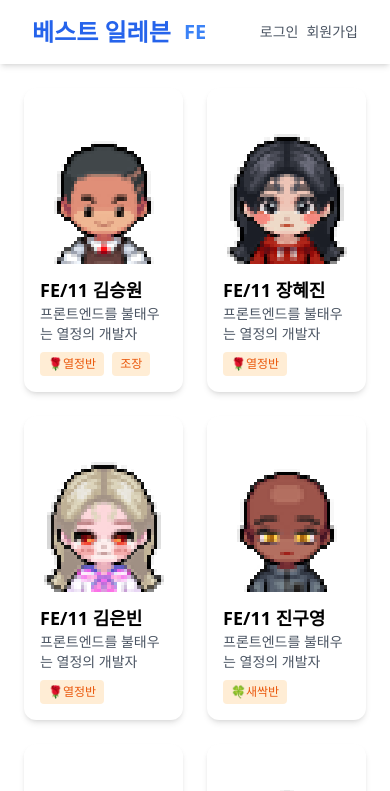
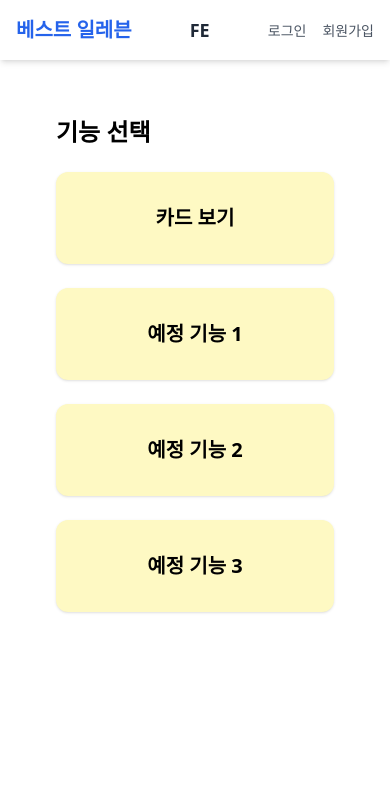
Before and after one commit to people9953/oz-11, a React (Vite) app: page / in a window 390 px wide. Shown: the top 791 px of the page. Built offline with nearby package versions, Linux system fonts and the light colour scheme.

Commit message:
feat:홈 페이지 생성 및 기능 페이지 라우팅 연결

```diff
--- a/src/App.jsx
+++ b/src/App.jsx
@@ -1,7 +1,11 @@
 import { BrowserRouter, Routes, Route } from "react-router-dom";
-import Layout from "./components/Layout";
+import Layout from "./pages/Layout";
 import Home from "./pages/Home";
-import Detail from "./pages/Detail";
+import Main from "./pages/Main";
+import Plan1 from "./pages/Plan1";
+import Plan2 from "./pages/Plan2";
+import Plan3 from "./pages/Plan3";
+import SearchResult from "./pages/SearchResult";
 
 function App() {
   return (
@@ -9,7 +13,11 @@ function App() {
       <Routes>
         <Route element={<Layout />}>
           <Route path="/" element={<Home />} />
-          <Route path="/detail/:id" element={<Detail />} />
+          <Route path="/cards" element={<Main />} />
+          <Route path="/plan1" element={<Plan1 />} />
+          <Route path="/plan2" element={<Plan2 />} />
+          <Route path="/plan3" element={<Plan3 />} />
+          <Route path="/search" element={<SearchResult />} />
         </Route>
       </Routes>
     </BrowserRouter>
--- a/src/components/Layout.jsx
+++ /dev/null
@@ -1,18 +0,0 @@
-import Header from "./Header";
-import { Outlet } from "react-router-dom";
-import { useState } from "react";
-
-function Layout() {
-  const [search, setSearch] = useState("");
-
-  return (
-    <div>
-      <Header onSearch={setSearch} />
-      <main className="p-6">
-        <Outlet context={{ search }} />
-      </main>
-    </div>
-  );
-}
-
-export default Layout;
--- a/src/data/members.js
+++ b/src/data/members.js
@@ -210,3 +210,5 @@ export const members = [
     type: ["코치", "엘리트", "코딩고수"],
   },
 ];
+
+export default members;
--- a/src/pages/CardList.jsx
+++ /dev/null
@@ -1,14 +0,0 @@
-import Card from "../components/Card";
-import members from "../data/members";
-
-function CardList() {
-  return (
-    <div className="max-w-screen-xl mx-auto p-8 grid grid-cols-1 sm:grid-cols-2 md:grid-cols-3 gap-6">
-      {members.map((member) => (
-        <Card key={member.id} member={member} />
-      ))}
-    </div>
-  );
-}
-
-export default CardList;
--- a/src/pages/Home.jsx
+++ b/src/pages/Home.jsx
@@ -1,19 +1,29 @@
-import { useOutletContext } from "react-router-dom";
-import { members } from "../data/members";
-import Card from "../components/Card";
+import { useNavigate } from "react-router-dom";
 
 function Home() {
-  const { search } = useOutletContext();
+  const navigate = useNavigate();
 
-  const filtered = members.filter((member) =>
-    member.name.toLowerCase().includes(search.toLowerCase())
-  );
+  const pages = [
+    { name: "카드 보기", path: "/cards" },
+    { name: "예정 기능 1", path: "/plan1" },
+    { name: "예정 기능 2", path: "/plan2" },
+    { name: "예정 기능 3", path: "/plan3" },
+  ];
 
   return (
-    <div className="grid grid-cols-2 md:grid-cols-4 gap-6">
-      {filtered.map((member) => (
-        <Card key={member.id} member={member} />
-      ))}
+    <div className="max-w-screen-xl mx-auto p-10">
+      <h1 className="text-2xl font-bold mb-6">기능 선택</h1>
+      <div className="grid grid-cols-1 sm:grid-cols-2 md:grid-cols-4 gap-6">
+        {pages.map((page, idx) => (
+          <div
+            key={idx}
+            onClick={() => navigate(page.path)}
+            className="bg-yellow-100 p-8 rounded-xl shadow cursor-pointer hover:scale-105 transition"
+          >
+            <h2 className="text-xl font-semibold text-center">{page.name}</h2>
+          </div>
+        ))}
+      </div>
     </div>
   );
 }
--- /dev/null
+++ b/src/pages/Layout.jsx
@@ -0,0 +1,67 @@
+import { Link, Outlet } from "react-router-dom";
+import { useState } from "react";
+
+function Layout() {
+  const [showSearch, setShowSearch] = useState(false);
+  const [query, setQuery] = useState("");
+
+  const handleSearchToggle = () => {
+    setShowSearch((prev) => !prev);
+  };
+
+  const handleSubmit = (e) => {
+    e.preventDefault();
+    if (query.trim()) {
+      window.location.href = `/search?q=${query.trim()}`;
+    }
+  };
+
+  return (
+    <div>
+      {/* 상단바 */}
+      <header className="bg-white shadow-md">
+        <div className="max-w-screen-xl mx-auto flex justify-between items-center p-4">
+          <Link to="/" className="text-blue-600 font-bold text-xl">
+            베스트 일레븐
+          </Link>
+
+          <button
+            onClick={handleSearchToggle}
+            className="text-lg text-gray-800 font-semibold"
+          >
+            FE
+          </button>
+
+          <div className="space-x-4">
+            <button className="text-sm text-gray-600 hover:underline">
+              로그인
+            </button>
+            <button className="text-sm text-gray-600 hover:underline">
+              회원가입
+            </button>
+          </div>
+        </div>
+
+        {/* 검색창 */}
+        {showSearch && (
+          <form onSubmit={handleSubmit} className="max-w-screen-xl mx-auto p-4">
+            <input
+              type="text"
+              value={query}
+              onChange={(e) => setQuery(e.target.value)}
+              placeholder="이름으로 검색하세요"
+              className="w-full border border-gray-300 rounded p-2"
+            />
+          </form>
+        )}
+      </header>
+
+      {/* 본문 */}
+      <main className="max-w-screen-xl mx-auto p-4">
+        <Outlet />
+      </main>
+    </div>
+  );
+}
+
+export default Layout;
--- a/src/pages/Main.jsx
+++ b/src/pages/Main.jsx
@@ -1,19 +1,12 @@
-import { useNavigate } from "react-router-dom";
+import Card from "../components/Card";
+import members from "../data/members";
 
 function Main() {
-  const navigate = useNavigate();
-
   return (
-    <div className="flex flex-col justify-center items-center h-screen bg-gradient-to-br from-blue-100 to-white">
-      <h1 className="text-4xl font-bold mb-6 text-blue-800">
-        11기 도감에 오신 것을 환영합니다
-      </h1>
-      <button
-        onClick={() => navigate("/home")}
-        className="px-6 py-3 bg-blue-600 text-white rounded-xl hover:bg-blue-700 shadow-lg"
-      >
-        도감 보러가기 →
-      </button>
+    <div className="max-w-screen-xl mx-auto p-8 grid grid-cols-1 sm:grid-cols-2 md:grid-cols-3 gap-6">
+      {members.map((member) => (
+        <Card key={member.id} member={member} />
+      ))}
     </div>
   );
 }
--- /dev/null
+++ b/src/pages/Plan1.jsx
@@ -0,0 +1,4 @@
+function Plan1() {
+  return <div className="text-xl">예정 1 페이지입니다.</div>;
+}
+export default Plan1;
--- /dev/null
+++ b/src/pages/Plan2.jsx
@@ -0,0 +1,4 @@
+function Plan2() {
+  return <div className="text-xl">예정 2 페이지입니다.</div>;
+}
+export default Plan2;
--- /dev/null
+++ b/src/pages/Plan3.jsx
@@ -0,0 +1,4 @@
+function Plan3() {
+  return <div className="text-xl">예정 3 페이지입니다.</div>;
+}
+export default Plan3;
--- /dev/null
+++ b/src/pages/SearchResult.jsx
@@ -0,0 +1,27 @@
+import { useLocation } from "react-router-dom";
+import Card from "../components/Card";
+import members from "../data/members";
+
+function SearchResult() {
+  const location = useLocation();
+  const query = new URLSearchParams(location.search).get("q");
+
+  const filtered = members.filter((m) =>
+    m.name.toLowerCase().includes(query?.toLowerCase() || "")
+  );
+
+  return (
+    <div>
+      <h2 className="text-xl font-bold mb-4">
+        🔍 "{query}" 검색 결과 ({filtered.length}명)
+      </h2>
+      <div className="grid grid-cols-1 sm:grid-cols-2 md:grid-cols-3 gap-6">
+        {filtered.map((member) => (
+          <Card key={member.id} member={member} />
+        ))}
+      </div>
+    </div>
+  );
+}
+
+export default SearchResult;
```
